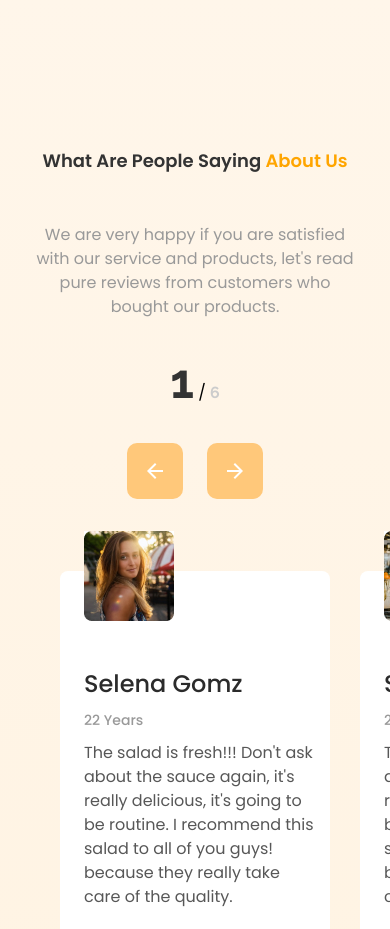
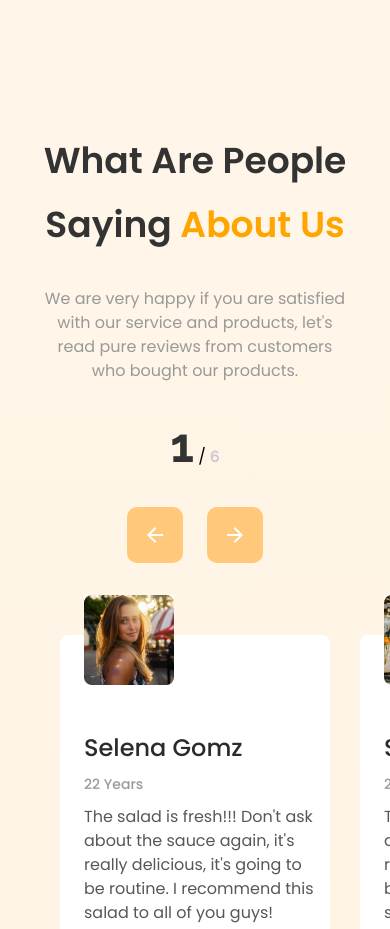
Before and after one commit to Abuzer999/jezSalad, a plain HTML site: page index.html in a window 390 px wide. Shown: the part 3100-4029 px from the top of the page. Drawn offline with nearby package versions, Linux system fonts and the light colour scheme.

Commit message:
Update style.css

```diff
--- a/css/style.css
+++ b/css/style.css
@@ -451,9 +451,9 @@ h3 {
 
 
 .about__title, .about__text {
-    width: 500px;
+    width: clamp(21.875rem, calc(18.466rem + 17.05vw), 31.25rem);
     font-weight: 600;
-    font-size: clamp(1.125rem, calc(-1.091rem + 5.45vw), 3rem);
+    font-size: clamp(2.188rem, calc(1.892rem + 1.48vw), 3rem);
     line-height: 64px;
     font-feature-settings: 'pnum' on, 'lnum' on;
     color: #333333;
@@ -464,7 +464,7 @@ h3 {
     font-size: 16px;
     line-height: 150%;
     color: #999999;
-    width: clamp(20.688rem, calc(15.591rem + 12.55vw), 25rem);
+    width: clamp(18.875rem, calc(16.648rem + 11.14vw), 25rem);
 }
 
 .buttoni {
```
